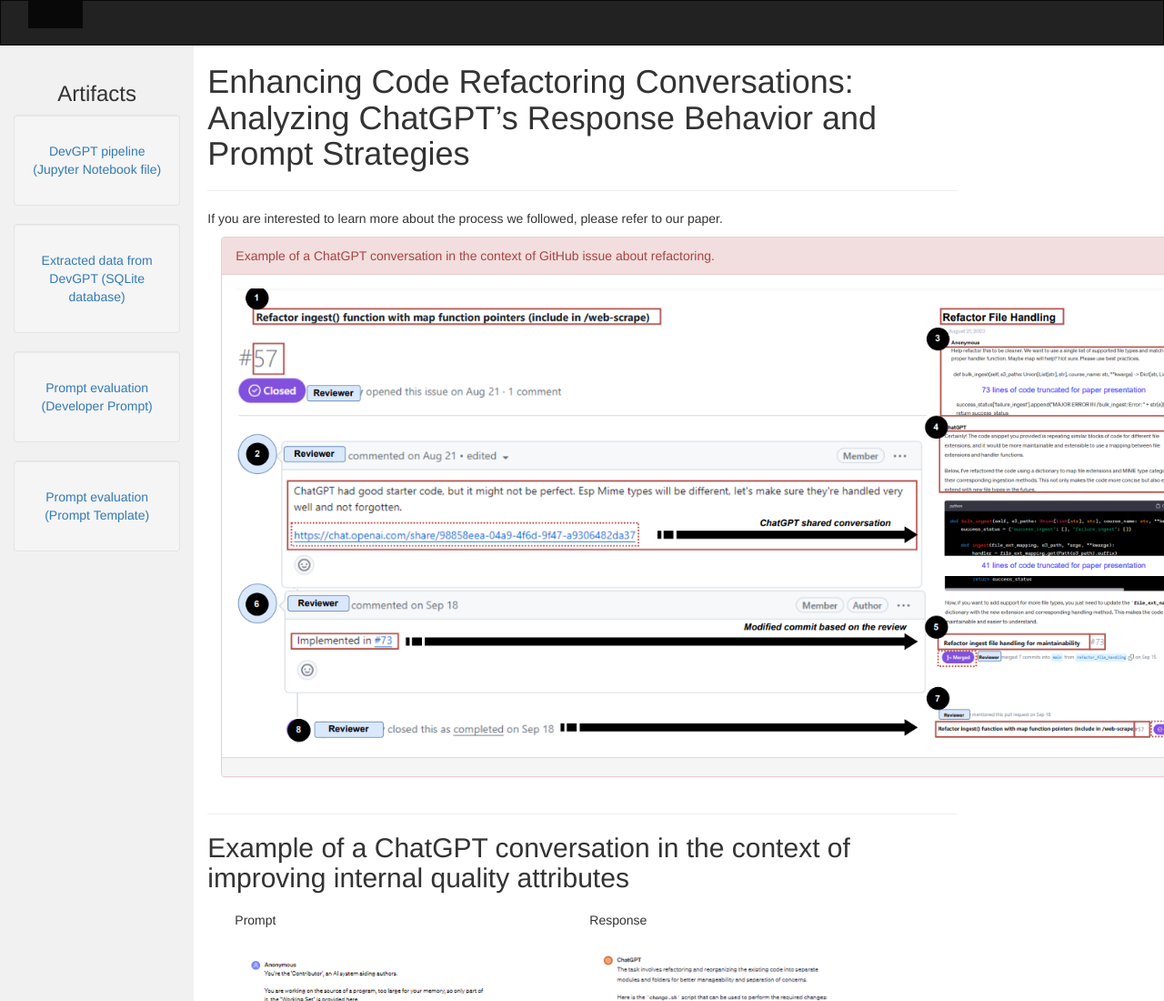
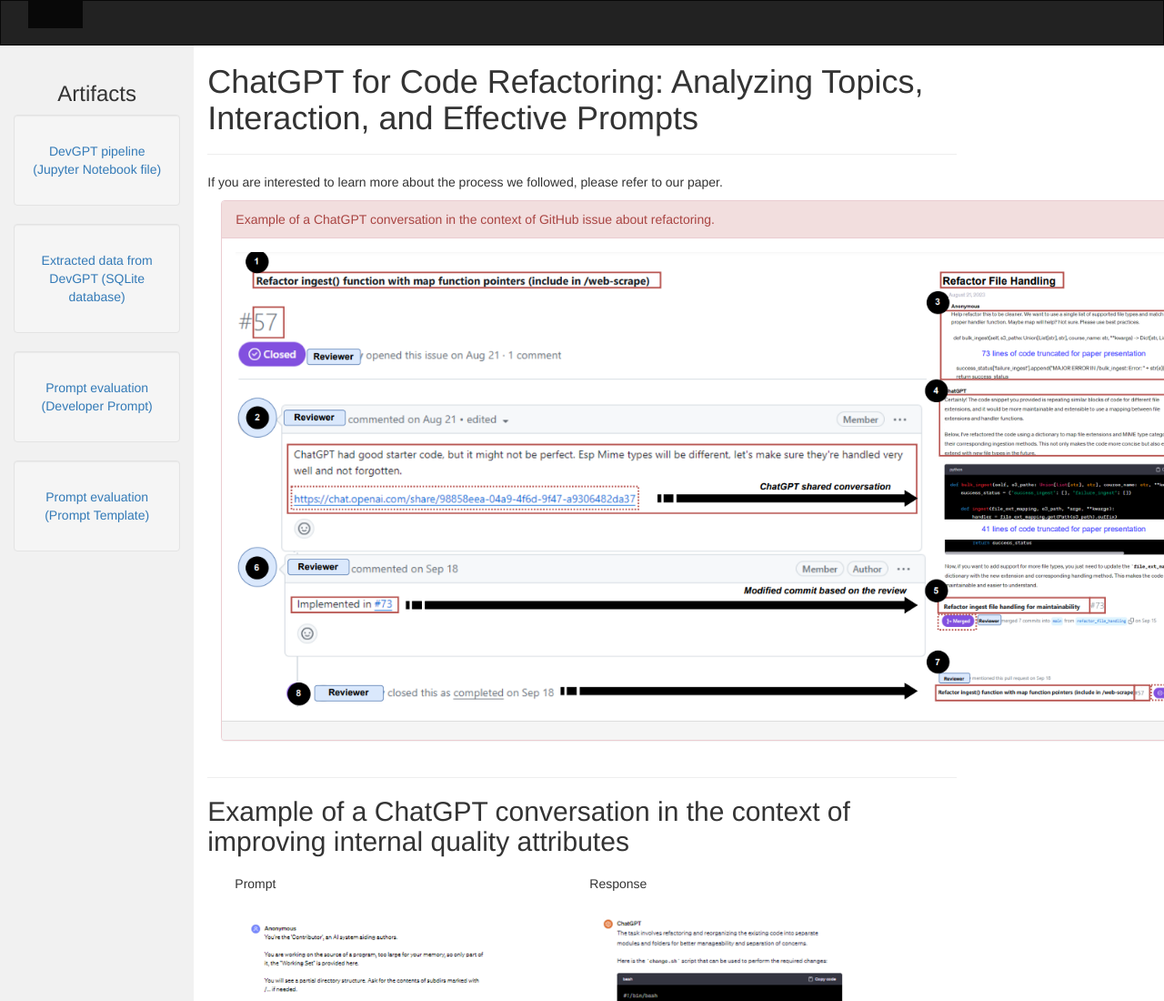
Before and after one commit to AnonymousResearcherSubmission/ConferenceSubmission, a plain HTML site: page index.html in a window 1280 px wide. Shown: the top 1100 px of the page at 91% size. Drawn offline with nearby package versions, Linux system fonts and the light colour scheme.

Commit message:
Update index.html

```diff
--- a/index.html
+++ b/index.html
@@ -101,7 +101,7 @@
 
 
     <div class="col-sm-8 text-left">
-      <h1> Enhancing Code Refactoring Conversations: Analyzing ChatGPT’s Response Behavior and Prompt Strategies</h1>
+      <h1> ChatGPT for Code Refactoring: Analyzing Topics, Interaction, and Effective Prompts</h1>
       <hr>
 <p>If you are interested to learn more about the process we followed, please refer to our paper.</p>
 
```
